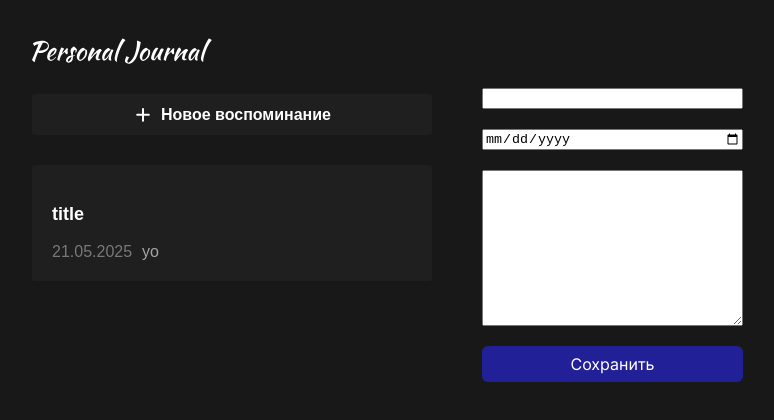
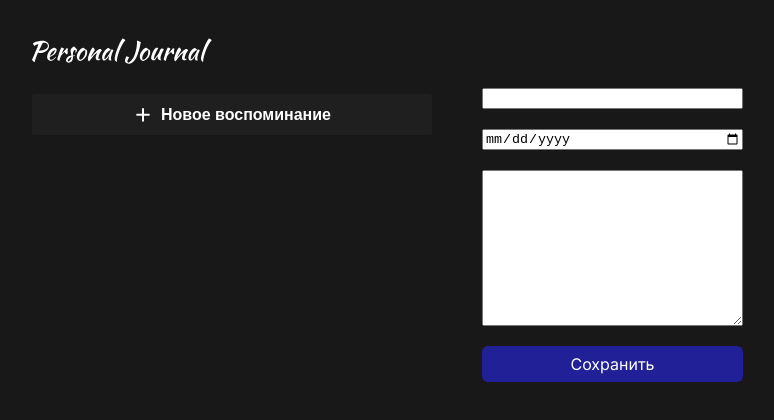
Before and after one commit to AlexanderMenshikoff/diary_app, a React (Vite) app in the folder diary_app/: page / in a window 1280 px wide. Shown: the top 420 px of the page, without its empty margins (6-780 px from the left). Built offline with nearby package versions, Linux system fonts and the light colour scheme.

Commit message:
added id w/ indexation, relocated cardButton list in journal list component

```diff
--- a/diary_app/src/App.jsx
+++ b/diary_app/src/App.jsx
@@ -1,6 +1,4 @@
-import JournalItem from './components/JournalItem/JournalItem';
 import './App.css';
-import CardButton from './components/CardButton/CardButton';
 import LeftPanel from './layout/LeftPanel/LeftPanel';
 import Body from './layout/Body/Body';
 import Header from './components/Header/Header';
@@ -13,6 +11,7 @@ function App() {
 	const data = [
 
 		{
+			id:1,
 			title:'title',
 			date: new Date(),
 			text: 'yo'
@@ -26,34 +25,22 @@ function App() {
 		setFormData(prev => [...prev, {
 			title:item.title,
 			date:new Date(item.date),
-			text:item.text
+			text:item.text,
+			id: prev.length > 0 ? Math.max(...prev.map(el => el.id)) + 1 : 1
 		}]);
 	};
-
-
-	console.log(formData);
 
 	return (
 		<div className='app'>
 			<LeftPanel>
 				<Header/>
 				<JournalAddButton/>
-				<JournalList>
-					{formData.map(el =>
-						<CardButton key={el.date + 1}>
-							<JournalItem text={el.text} date={el.date} title={el.title}/>
-						</CardButton>
-					)}
-
-				</JournalList>
+				<JournalList items = {formData}/>
 			</LeftPanel>
 
 			<Body>
 				<JournalForm onSubmit={addItem}/>
 			</Body>
-
-
-
 		</div>
 	);
 }
```
